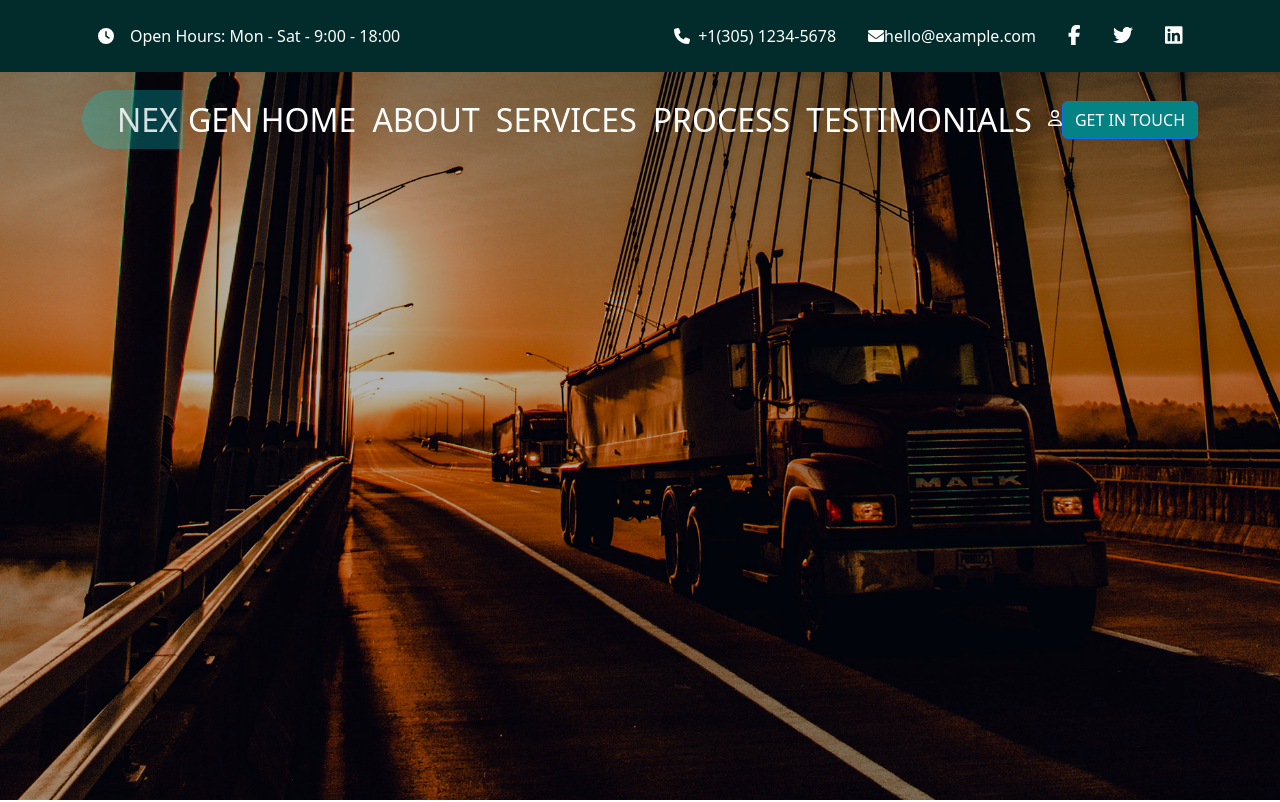
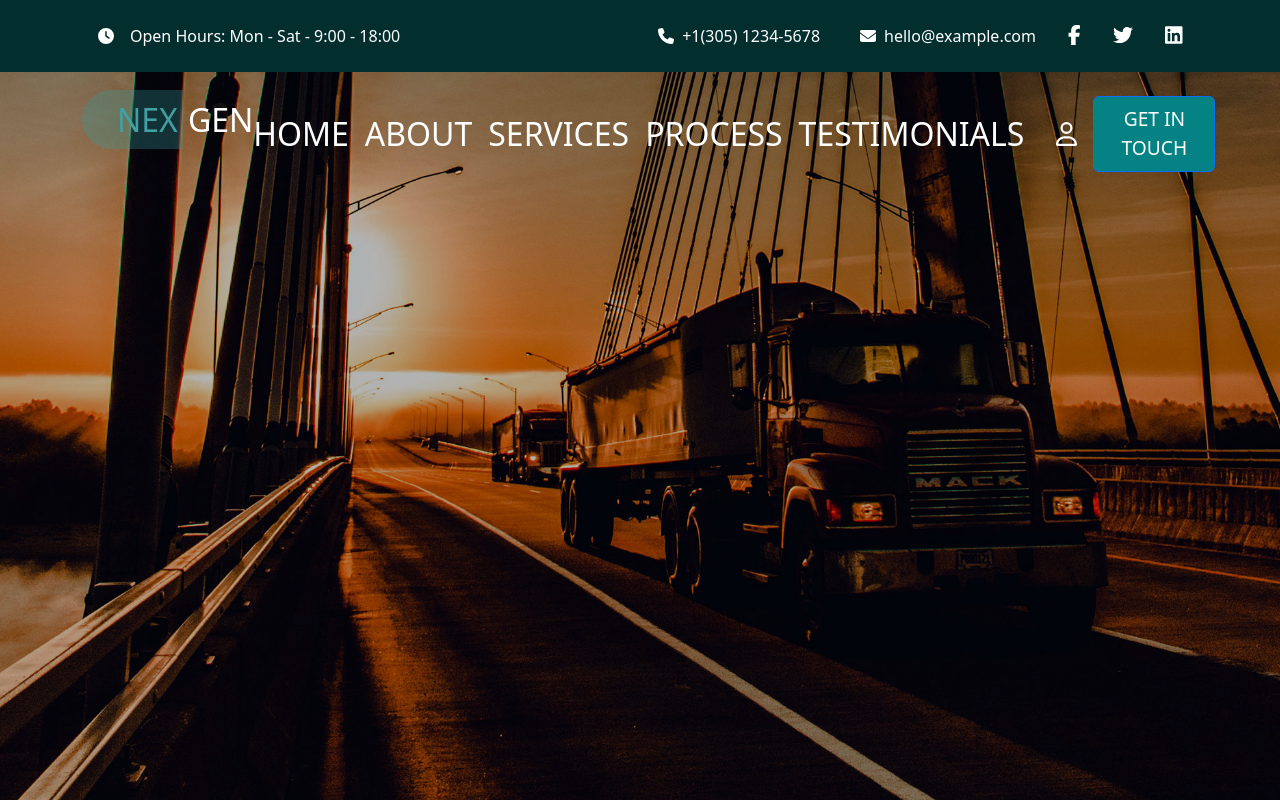
Before and after one commit to ttom-eragiapreso/proj-html-vuejs, a Vue app: page / in a window 1280 px wide. Shown: the top 802 px of the page. Built offline with nearby package versions, Linux system fonts and the light colour scheme.

Commit message:
finita navbar del jumbo

```diff
--- a/src/components/HeaderComponent.vue
+++ b/src/components/HeaderComponent.vue
@@ -26,7 +26,7 @@ export default {
     </div>
 
     <div class="email px-3">
-      <font-awesome-icon icon="fa-solid fa-envelope"/>
+      <font-awesome-icon icon="fa-solid fa-envelope" class="px-2"/>
       <span>{{store.businessInfo.emailAddress}}</span>
     </div>
 
--- a/src/components/JumboComponent.vue
+++ b/src/components/JumboComponent.vue
@@ -28,11 +28,13 @@ export default {
           v-for="(link, index) in store.businessInfo.navbarLinks"
           :key="index"
           >
-          <h2 class="pe-3 my-auto">{{link.title}}</h2>
+          <h2 class="pe-3 my-auto">
+            <a href="#">{{link.title}}</a>
+          </h2>
           </div>
 
-          <div class="get-in-touch">
-            <font-awesome-icon icon="fa-regular fa-user"/>
+          <div class="get-in-touch d-flex align-items-center">
+            <font-awesome-icon icon="fa-regular fa-user" class="fs-4 px-3" />
             <button class="btn btn-primary">GET IN TOUCH</button>
           </div>
         </div>
--- a/src/styles/general.scss
+++ b/src/styles/general.scss
@@ -1,4 +1,5 @@
-@import '../../node_modules/bootstrap/scss/bootstrap.scss' ;
+@import '../../node_modules/bootstrap/scss/bootstrap.scss';
+@import '../../node_modules/bootstrap/scss/functions';
 @import '../styles/partials/variables' ;
 
 ul {
@@ -7,8 +8,11 @@ ul {
 
 a, li {
   text-decoration: none;
+  color: white;
 }
 
 .btn-primary{
   background-color: $primary-color;
+  font-size: 1.2rem;
+  padding: .5rem 1.7rem;
 }
--- a/src/styles/partials/_mixin.scss
+++ b/src/styles/partials/_mixin.scss
@@ -1,3 +1,4 @@
+@import '../node_modules/bootstrap/scss/functions';
 
 
 @mixin pillLogo($color) {
@@ -7,6 +8,6 @@
     padding-right: 5px;
     border-top-left-radius: 99px;
     border-bottom-left-radius: 99px;
-    color: rgba(255, 255, 255, 0.844);
+    color: tint-color($color, 5%);
     margin-right: 5px;
 }
--- a/src/styles/partials/_variables.scss
+++ b/src/styles/partials/_variables.scss
@@ -1,8 +1,11 @@
+@import '../node_modules/bootstrap/scss/functions';
+
 // Color palette based on primary color
 
 $primary-color: rgb(5, 130, 132);
-$secondary-color: lighten($primary-color, 15%);
+$secondary-color: tint-color($primary-color, 20%);
 $muted-color: darken($primary-color, 18%);
+$muted-color: shade-color($primary-color, 65%);
 
 // Sizes
 
```
